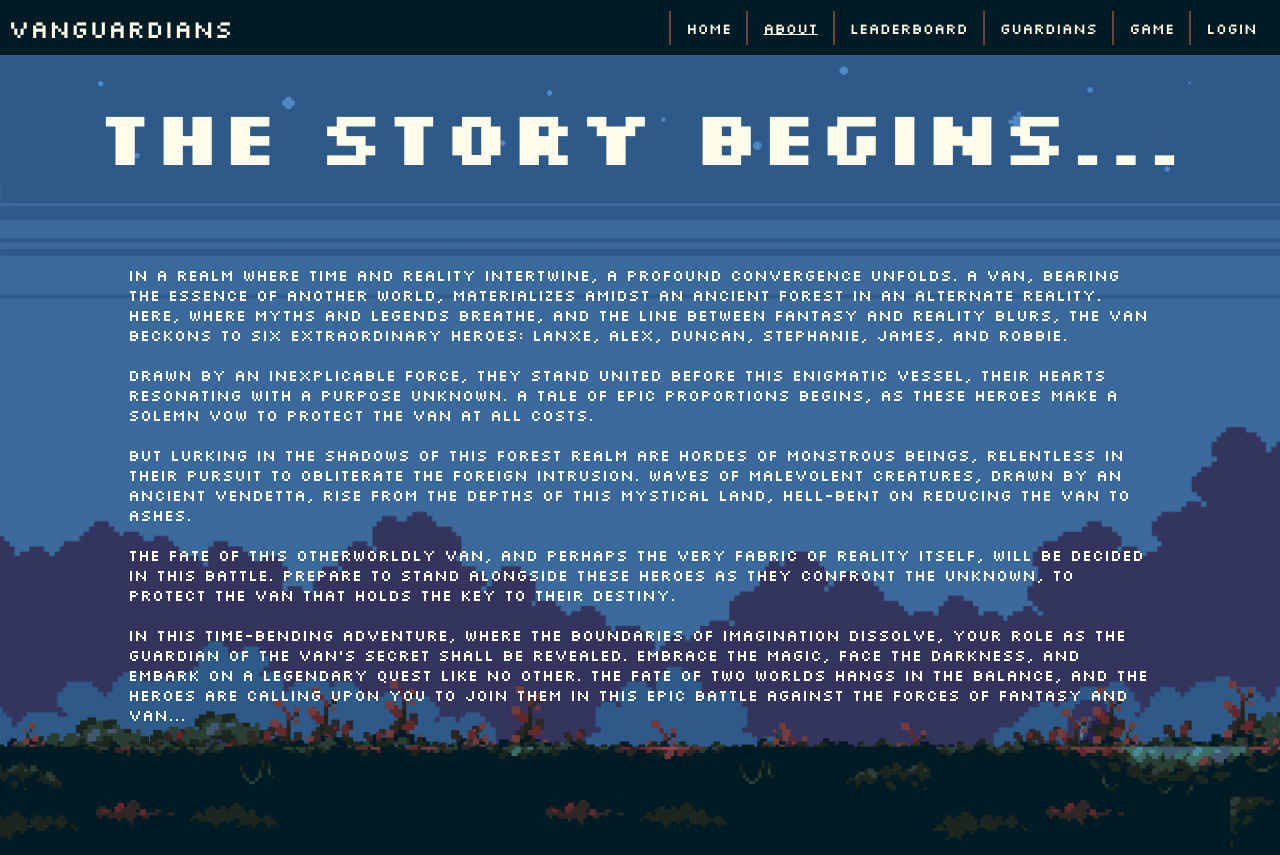
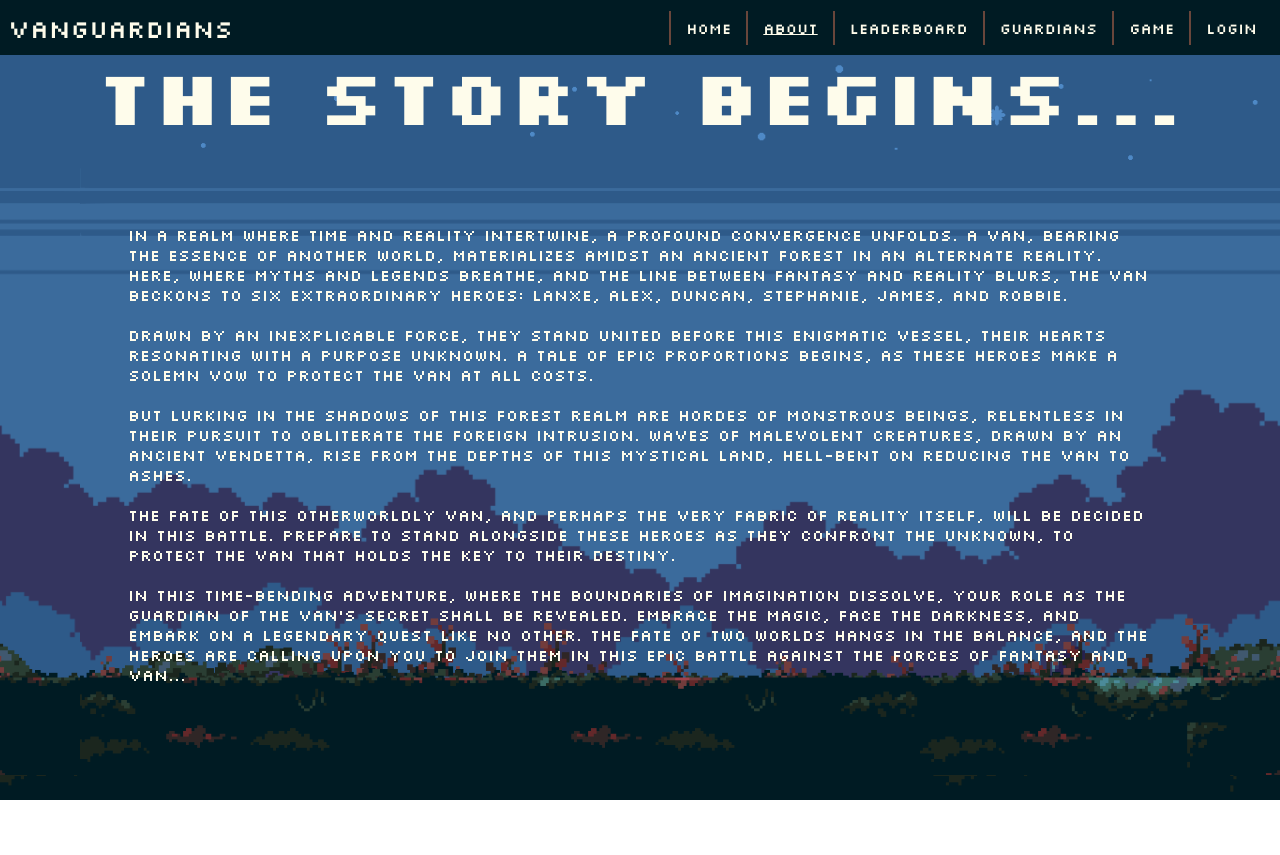
Before and after one commit to lanxeyu/vanguardians-client, a React (Vite) app: page /about in a window 1280 px wide. After the commit the page ends 800 px from the top, so only its background shows below. Built offline with nearby package versions, Linux system fonts and the light colour scheme; a web font is replaced by a local one.

Commit message:
about page background adjusting

```diff
--- a/src/pages/AboutPage/index.css
+++ b/src/pages/AboutPage/index.css
@@ -1,7 +1,8 @@
 #about-container {
     background: url("/src/components/Canvas/images/about-bg.png");
+    background-position: 10vh;
     width: 100%;
-    height: 100%;
+    height: 90vh;
     background-size: auto 100%;
     display: flex;
     flex-direction: column;
```
